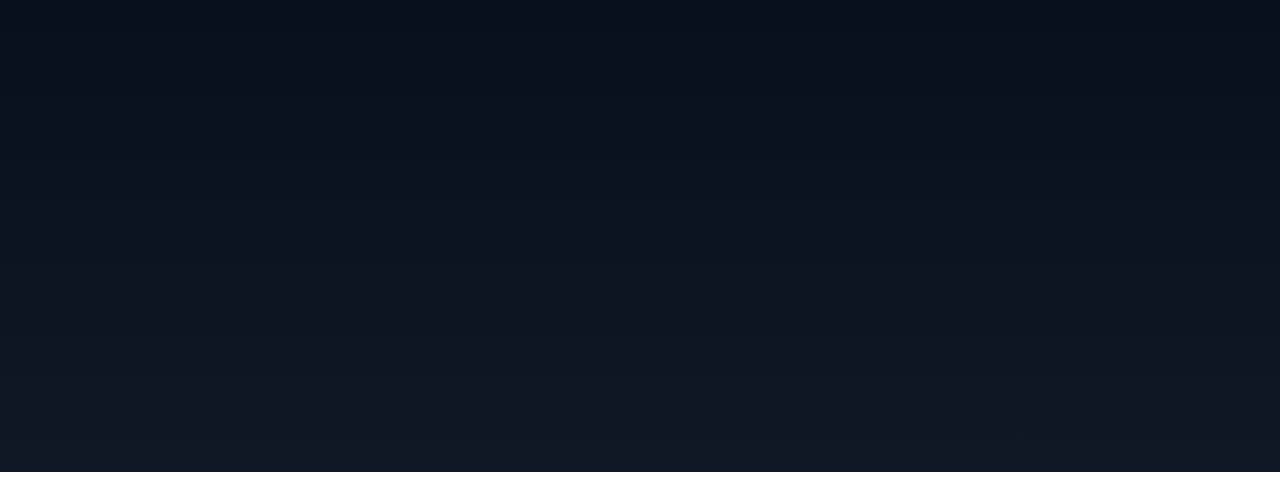
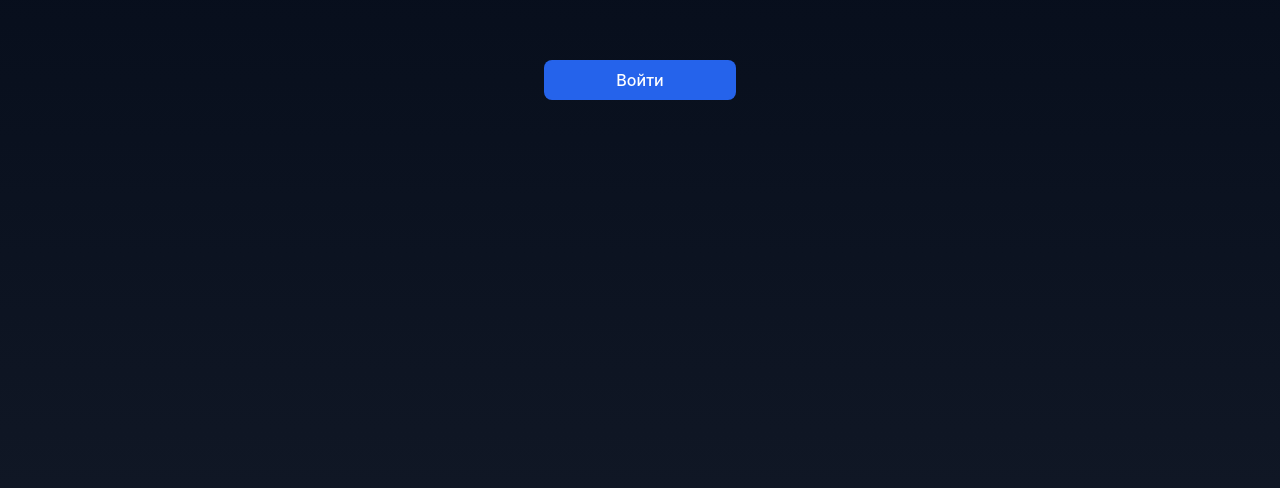
Before and after one commit to apathywoke/Wallet-front-end, a React app: page / in a window 1280 px wide. Shown: the part 328-816 px from the top of the page. Built offline with nearby package versions, Linux system fonts and the light colour scheme; the HTML template or start-up script is replaced by a standard one.

Commit message:
Added button UI component.

```diff
--- a/package.json
+++ b/package.json
@@ -13,6 +13,7 @@
   },
   "dependencies": {
     "@reduxjs/toolkit": "^2.8.2",
+    "clsx": "^2.1.1",
     "react": "^19.1.1",
     "react-dom": "^19.1.1",
     "react-redux": "^9.2.0",
@@ -23,6 +24,7 @@
     "@eslint/js": "^9.30.0",
     "@rsbuild/core": "^1.4.13",
     "@rsbuild/plugin-react": "^1.3.4",
+    "@rsbuild/plugin-sass": "^1.3.5",
     "@types/react": "^19.1.9",
     "@types/react-dom": "^19.1.7",
     "eslint": "^9.30.0",
@@ -30,6 +32,7 @@
     "eslint-plugin-react-refresh": "^0.4.20",
     "globals": "^16.2.0",
     "prettier": "^3.6.2",
+    "sass": "^1.90.0",
     "typescript": "^5.9.2",
     "typescript-eslint": "^8.35.1"
   }
--- a/rsbuild.config.ts
+++ b/rsbuild.config.ts
@@ -1,6 +1,7 @@
 import { defineConfig } from '@rsbuild/core';
 import { pluginReact } from '@rsbuild/plugin-react';
+import { pluginSass } from "@rsbuild/plugin-sass";
 
 export default defineConfig({
-  plugins: [pluginReact()],
+  plugins: [pluginReact(), pluginSass()],
 });
--- a/src/app/App.css
+++ b/src/app/App.css
@@ -1,5 +1,4 @@
 body {
-  margin: 0;
   color: #fefefe;
   font-family: Inter, Avenir, Helvetica, Arial, sans-serif;
   background-image: linear-gradient(to bottom, #020917, #101725);
@@ -12,15 +11,5 @@ body {
   text-align: center;
   flex-direction: column;
   justify-content: center;
+  align-items: center;
 }
-
-.content h1 {
-  font-size: 3.6rem;
-  font-weight: 700;
-}
-
-.content p {
-  font-size: 2rem;
-  font-weight: 400;
-  opacity: 1;
-}
--- a/src/app/App.tsx
+++ b/src/app/App.tsx
@@ -1,9 +1,10 @@
 import './App.css';
+import { LogIn } from '@/pages/auth/logIn/index'
 
 const App = () => {
   return (
     <div className="content">
-
+      <LogIn></LogIn>
     </div>
   );
 };
--- /dev/null
+++ b/src/pages/auth/logIn/index.ts
@@ -0,0 +1 @@
+export { LogIn } from './logIn'
--- /dev/null
+++ b/src/pages/auth/logIn/logIn.module.scss
@@ -0,0 +1,3 @@
+$primaryColor: #0c67e9;
+$textColor: #fefefe;
+$secondTextColor: #8a8a8a;
--- /dev/null
+++ b/src/pages/auth/logIn/logIn.tsx
@@ -0,0 +1,6 @@
+import type { FC } from "react";
+import { Button } from "@/shared/ui/button";
+
+export const LogIn: FC = () => {
+  return <Button>Войти</Button>;
+};
--- /dev/null
+++ b/src/shared/ui/button/button.module.scss
@@ -0,0 +1,57 @@
+.button {
+  display: inline-flex;
+  align-items: center;
+  justify-content: center;
+  font-family: inherit;
+  font-weight: 500;
+  border-radius: 8px;
+  padding: 0.6rem 1.2rem;
+  font-size: 1rem;
+  cursor: pointer;
+  border: none;
+  transition: background-color 0.2s ease, transform 0.1s ease;
+  user-select: none;
+  width: 15vw;
+
+  &:active {
+    transform: scale(0.97);
+  }
+
+  &:disabled {
+    opacity: 0.6;
+    cursor: not-allowed;
+  }
+}
+
+.primary {
+  background-color: #2563eb;
+  color: white;
+
+  &:hover:not(:disabled) {
+    background-color: #1d4ed8;
+  }
+}
+
+.secondary {
+  background-color: #e5e7eb;
+  color: #111827;
+
+  &:hover:not(:disabled) {
+    background-color: #d1d5db;
+  }
+}
+
+.small {
+  padding: 0.4rem 0.8rem;
+  font-size: 0.875rem;
+}
+
+.large {
+  padding: 0.8rem 1.6rem;
+  font-size: 1.125rem;
+}
+
+.loading {
+  pointer-events: none;
+  opacity: 0.7;
+}
--- /dev/null
+++ b/src/shared/ui/button/button.tsx
@@ -0,0 +1,35 @@
+import type { FC, ButtonHTMLAttributes } from "react";
+import styles from "./button.module.scss";
+import clsx from "clsx";
+
+interface ButtonProps extends ButtonHTMLAttributes<HTMLButtonElement> {
+  variant?: "primary" | "secondary";
+  size?: "small" | "medium" | "large";
+  loading?: boolean;
+}
+
+export const Button: FC<ButtonProps> = ({
+  children,
+  variant = "primary",
+  size = "medium",
+  loading = false,
+  disabled,
+  className,
+  ...props
+}) => {
+  return (
+    <button
+      className={clsx(
+        styles.button,
+        styles[variant],
+        styles[size],
+        { [styles.loading]: loading },
+        className
+      )}
+      disabled={disabled || loading}
+      {...props}
+    >
+      {loading ? "Loading..." : children}
+    </button>
+  );
+};
--- /dev/null
+++ b/src/shared/ui/button/index.ts
@@ -0,0 +1 @@
+export { Button } from "./button";
--- a/tsconfig.json
+++ b/tsconfig.json
@@ -3,9 +3,13 @@
     "lib": ["DOM", "ES2020"],
     "jsx": "react-jsx",
     "target": "ES2020",
+    "baseUrl": "src",
     "noEmit": true,
     "skipLibCheck": true,
     "useDefineForClassFields": true,
+    "paths": {
+      "@/*": ["*"]
+    },
 
     /* modules */
     "module": "ESNext",
```
Also changed, not shown: 1 other file (tests, documents, lock files or other folders).
